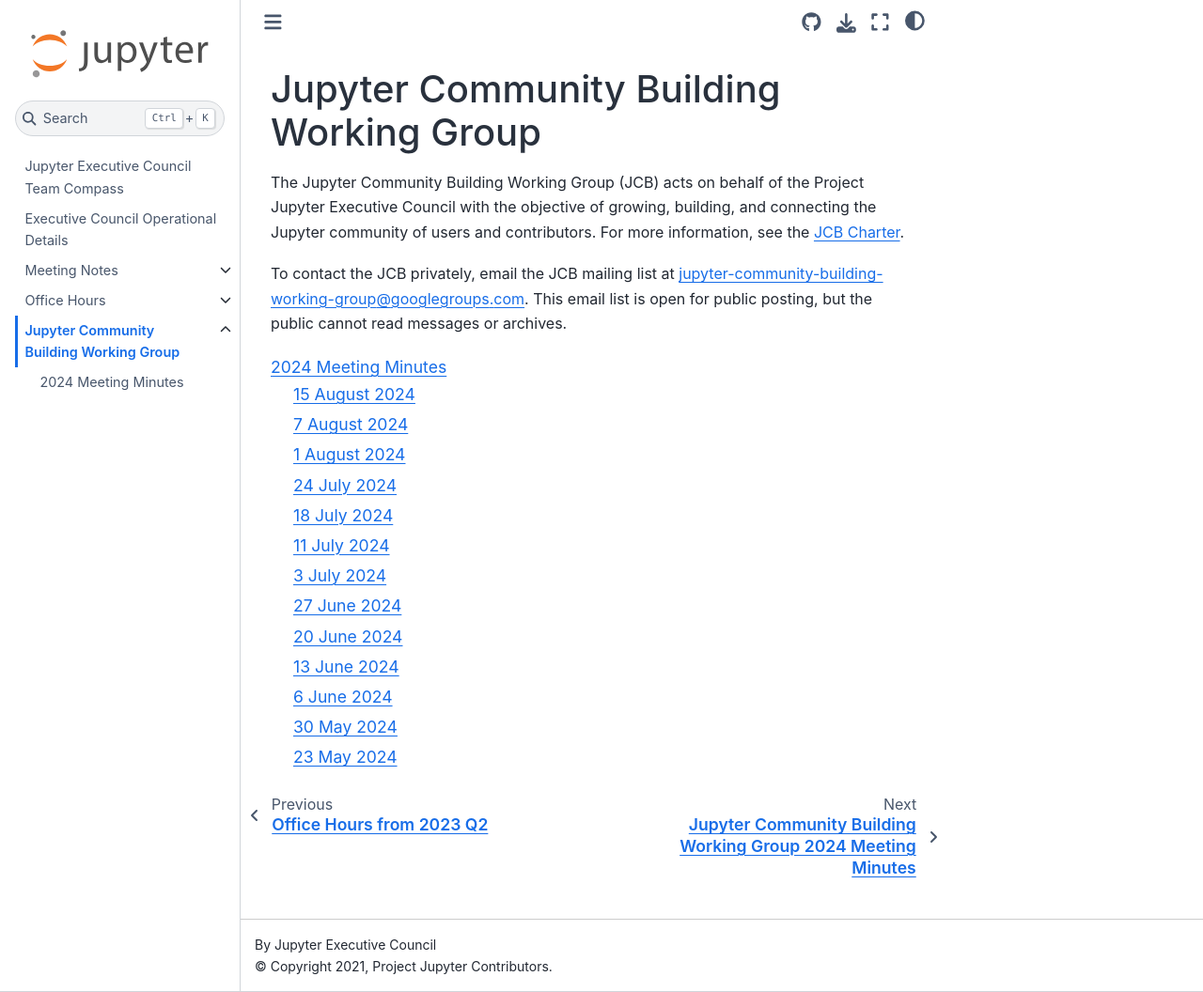
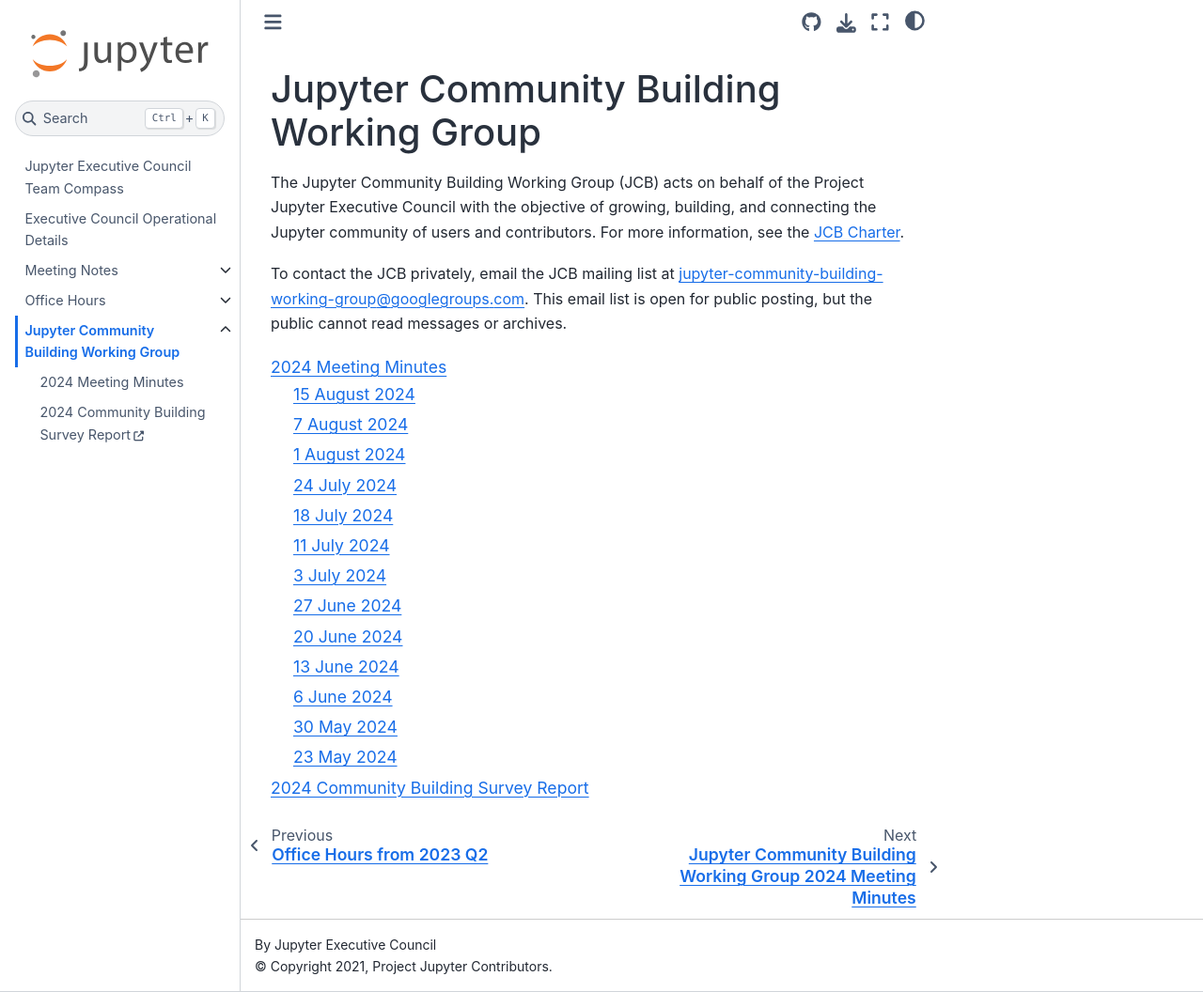
Before and after one commit to jupyter-governance/ec-team-compass, a Sphinx documentation site: the page built from docs/reports/communitybuilding/readme.md, in a window 1280 px wide and 1056 px high. Shown: the whole window at 94% size. Built offline with Sphinx 7.4.7 and the Sphinx Book theme 1.1.4, drawn with Linux system fonts in a browser that asks for light colours.

Commit message:
Add survey report to ToC

````diff
--- a/docs/conf.py
+++ b/docs/conf.py
@@ -68,6 +68,7 @@
 # directories to ignore when looking for source files.
 # This patterns also effect to html_static_path and html_extra_path
 exclude_patterns = ['_build', 'Thumbs.db', '.DS_Store']
+html_extra_path = ['reports/communitybuilding/Jupyter_Community_Building_Survey_Report_2024.pdf']
 
 # The name of the Pygments (syntax highlighting) style to use.
 pygments_style = 'sphinx'
--- a/docs/reports/communitybuilding/readme.md
+++ b/docs/reports/communitybuilding/readme.md
@@ -6,4 +6,5 @@
 
 ```{toctree}
 2024 Meeting Minutes <minutes_2024.md>
+2024 Community Building Survey Report <https://jupyter.org/governance/Jupyter_Community_Building_Survey_Report_2024.pdf>
 ```
````
